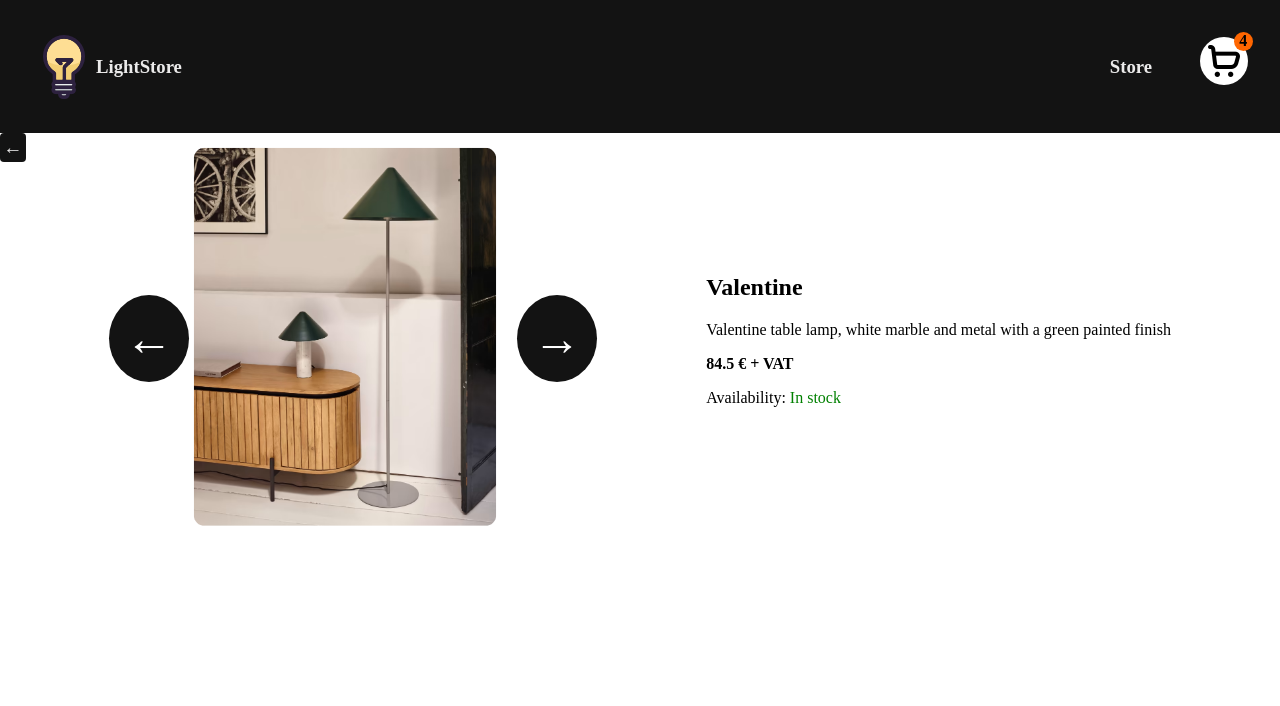
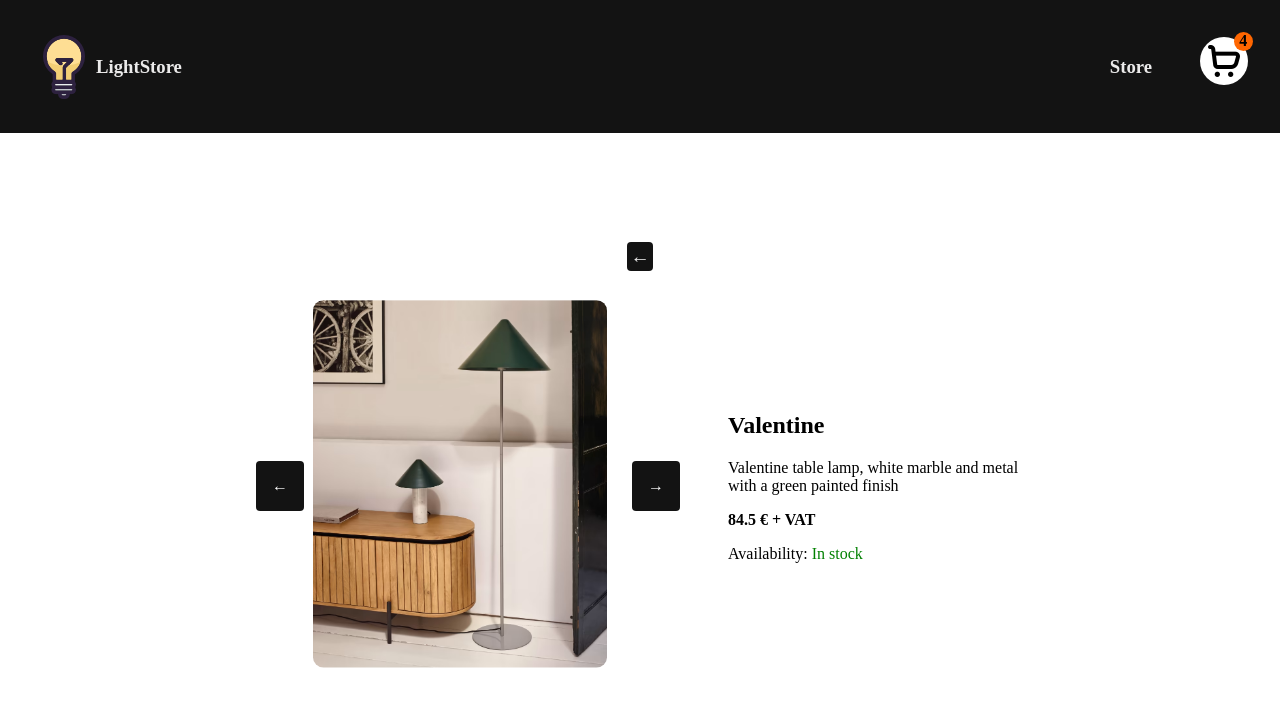
Before and after one commit to Rbr4t/Shopping-Cart, a React (Vite) app: page /product/1 in a window 1280 px wide. Shown: the top 706 px of the page. Built offline with nearby package versions, Linux system fonts and the light colour scheme.

Commit message:
Footer and github logo + quick UI fixes

```diff
--- a/src/Store.jsx
+++ b/src/Store.jsx
@@ -4,7 +4,7 @@ import { useEffect, useState } from "react";
 import Checkout from "./Checkout";
 import './styles/Global.css'
 import modal from './styles/Modal.module.css'
-
+import Footer from "./components/Footer";
 import styles from './styles/Store.module.css'
 
 const Store = () => {
@@ -79,7 +79,7 @@ const Store = () => {
 
                 {cart ? <Checkout /> : null}
             </div>
-
+            <Footer />
 
         </div>
     )
--- a/src/components/Footer.jsx
+++ b/src/components/Footer.jsx
@@ -0,0 +1,15 @@
+import logo from '../assets/github.png'
+
+const Footer = () => {
+
+    return (
+        <div style={{display: 'flex', justifyContent: 'space-evenly', alignItems: 'center', padding: 8}}>
+            <a href='/'>Really cool website's some link</a>
+
+                <a href="https://github.com/Rbr4t/Shopping-Cart"><img src={logo} height={60} target='_blank'></img></a>
+
+        </div>
+    )
+}
+
+export default Footer;
--- a/src/components/ItemPage.jsx
+++ b/src/components/ItemPage.jsx
@@ -26,7 +26,7 @@ const ItemPage = () => {
     return (
         <div>
             <Navbar showCart={showCart} />
-            <div disabled={cart} >
+            <div disabled={cart} className={ItemCss.center} >
                 <button onClick={() => navigate(-1)}>←</button>
 
                 <div className={ItemCss.layout}>
--- a/src/components/LandingPage.jsx
+++ b/src/components/LandingPage.jsx
@@ -3,7 +3,7 @@ import Checkout from "../Checkout";
 import { useState } from "react";
 import styles from '../styles/Modal.module.css'
 import '../styles/Global.css'
-
+import Footer from './Footer'
 
 const Landingpage = () => {
 
@@ -24,6 +24,7 @@ const Landingpage = () => {
         {cart ? <Checkout /> : null}
 
       </div>
+      <Footer />
     </main>
   )
 }
--- a/src/styles/Global.css
+++ b/src/styles/Global.css
@@ -40,7 +40,7 @@ main>div {
 main {
     display: grid;
     grid-template-rows: 0.2fr 2fr;
-    height: calc(100vh - 30px); /* Right now setting this height centers it to the middle of the page, but it doesn't fill up the remaining room */
+    height: 100vh; /* Right now setting this height centers it to the middle of the page, but it doesn't fill up the remaining room */
 }
 
 a {
--- a/src/styles/ItemPage.module.css
+++ b/src/styles/ItemPage.module.css
@@ -4,6 +4,19 @@
 
 .layout {
     display: flex;
-    justify-content: space-evenly;
+    justify-content: space-between;
     align-items: center;
+    width: 100%;
+    gap: 3rem;
 }
+
+.center {
+    padding: 10% 20% 0;
+    height: 100%;
+    display: grid;
+    grid-template-columns: 1fr;
+    gap: 3rem;
+    align-content: center;
+    justify-items: center;
+    gap: 10%;
+}
--- a/src/styles/Slider.css
+++ b/src/styles/Slider.css
@@ -2,11 +2,11 @@
 
 .slide {
     opacity: 0;
-    transition-duration: 2s ease;
+    transition-duration: 1s ease;
 }
 
 .slide.active {
     opacity: 1;
     transition-duration: 1s;
-    transform: scale(1.08);
+    transform: scale(1.05);
 }
--- a/src/styles/Slider.module.css
+++ b/src/styles/Slider.module.css
@@ -11,12 +11,8 @@
 }
 
 .arrow {
-    margin: 0;
-    padding: 0;
-    border: 0;
-    border-radius: 50%;
     padding: 1rem;
-    font-size: 3rem;
+    font-size: 1rem;
     color: white;
     cursor: pointer;
     user-select: none;
```
Also changed, not shown: src/assets/github.png (added).
